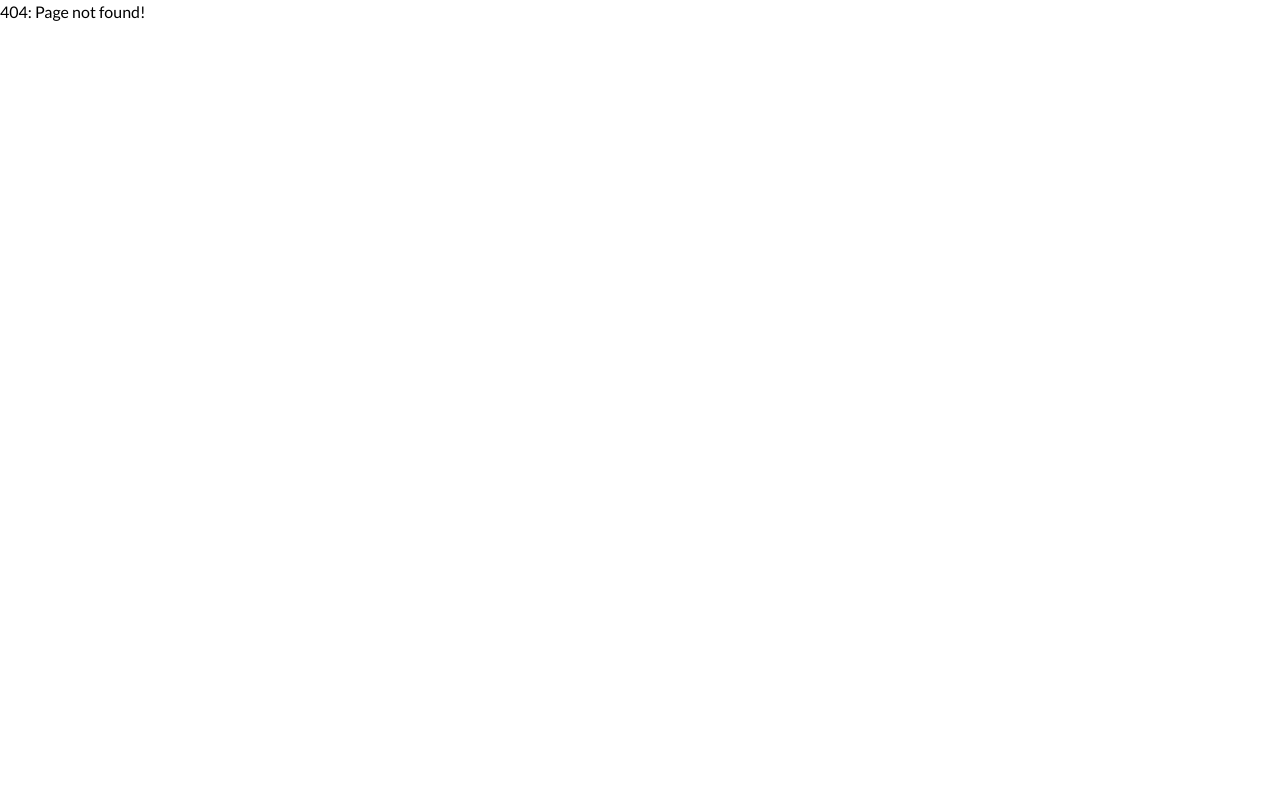
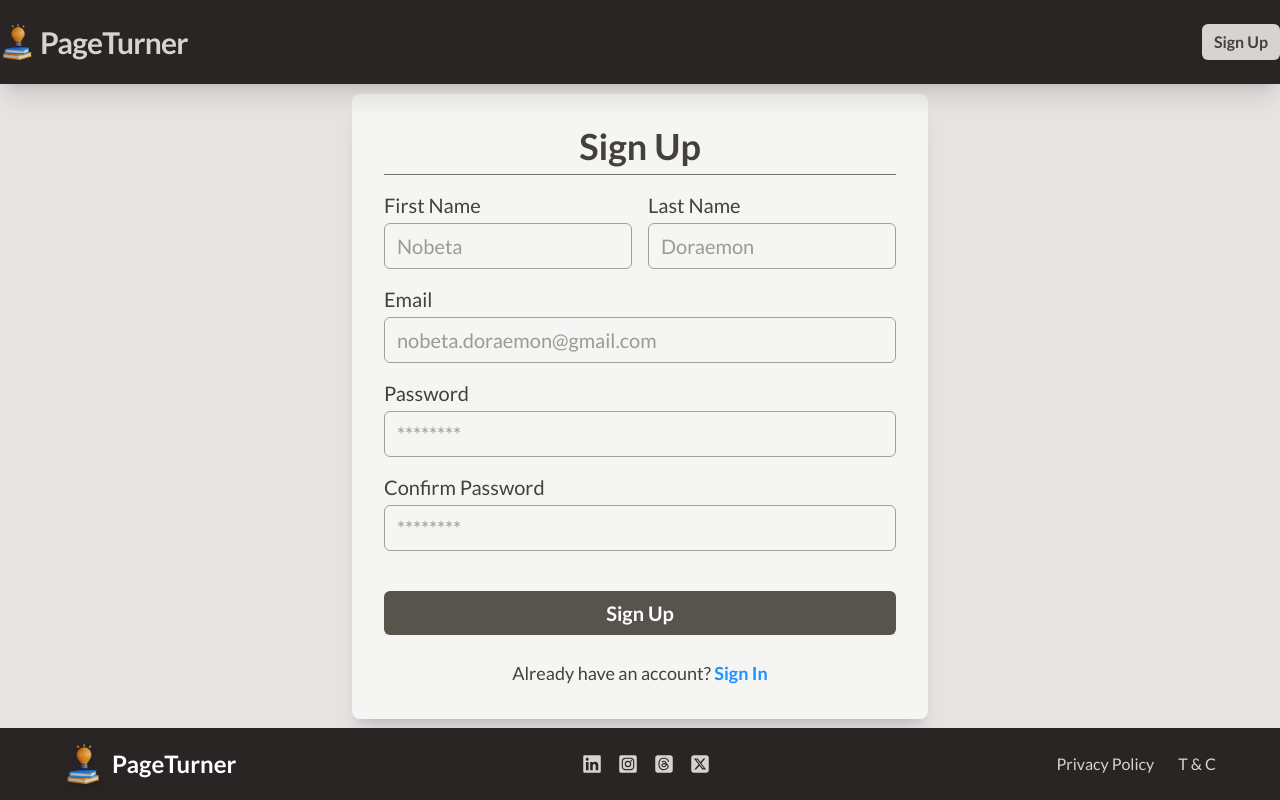
Before and after one commit to vig-tirakapadi18/mern-ts-page-turner, a React (Vite) app in the folder client/: page /sign-up in a window 1280 px wide. Before the commit this address had no page. Built offline with nearby package versions, Linux system fonts and the light colour scheme; a web font is replaced by a local one.

Commit message:
added Sign Up page and form validation with react-hook-form

```diff
--- a/client/package.json
+++ b/client/package.json
@@ -13,6 +13,7 @@
     "@tailwindcss/vite": "^4.0.0",
     "react": "^18.3.1",
     "react-dom": "^18.3.1",
+    "react-hook-form": "^7.54.2",
     "react-icons": "^5.4.0",
     "react-router-dom": "^7.1.3",
     "tailwindcss": "^4.0.0"
--- a/client/src/App.tsx
+++ b/client/src/App.tsx
@@ -1,6 +1,7 @@
 import { Route, Routes } from "react-router-dom";
 import Layout from "./layouts/Layout";
 import Hero from "./components/Hero";
+import SignUp from "./pages/SignUp";
 
 function App() {
   return (
@@ -13,6 +14,14 @@ function App() {
           </Layout>
         }
       />
+      <Route
+        path="/sign-up"
+        element={
+          <Layout>
+            <SignUp />
+          </Layout>
+        }
+      />
       <Route path="/search" element={<div>Search</div>} />
       <Route path="*" element={<div>404: Page not found!</div>} />
     </Routes>
--- a/client/src/components/Footer.tsx
+++ b/client/src/components/Footer.tsx
@@ -5,29 +5,44 @@ import { footerLinks } from "../lib/footerLinks";
 
 const Footer: FC = (): React.JSX.Element => {
   return (
-    <div className="absolute bottom-0 bg-stone-700 w-screen max-h-16 py-2 flex justify-around items-center">
-      <span className="text-3xl text-white font-bold tracking-tight">
-        <Link to="/" className="text-stone-300 flex gap-1">
-          <img src={logo} alt="" width={36} />
+    <footer className="bg-stone-800 w-full py-4 px-6 text-stone-300">
+      <div className="max-w-6xl mx-auto flex flex-col sm:flex-row justify-between items-center gap-4">
+        <Link
+          to="/"
+          className="flex items-center gap-2 text-white font-bold text-2xl"
+        >
+          <img
+            src={logo}
+            alt="PageTurner Logo"
+            width={40}
+            className="drop-shadow-lg"
+          />
           <span>PageTurner</span>
         </Link>
-      </span>
-      <div className="flex gap-2 group justify-center items-center ">
+
+        <div className="flex gap-4">
           {footerLinks.map((link) => (
             <Link
               key={link.href}
-            className="text-stone-300 text-2xl hover:text-stone-100"
               to={link.href}
+              className="text-xl hover:text-white transition-colors duration-200"
+              aria-label={link.label || "Social link"}
             >
               {link.icon}
             </Link>
           ))}
         </div>
-      <div className="flex flex-col gap-1 font-semibold text-stone-300">
-        <span className="hover:underline cursor-pointer">Privacy Policy</span>
-        <span className="hover:underline cursor-pointer">T & C</span>
+
+        <div className="flex gap-6 text-sm sm:text-base">
+          <Link to="/privacy-policy" className="hover:underline">
+            Privacy Policy
+          </Link>
+          <Link to="/terms-conditions" className="hover:underline">
+            T & C
+          </Link>
         </div>
       </div>
+    </footer>
   );
 };
 
--- a/client/src/layouts/Layout.tsx
+++ b/client/src/layouts/Layout.tsx
@@ -8,7 +8,7 @@ interface ILayoutProps {
 
 const Layout: FC<ILayoutProps> = ({ children }): React.JSX.Element => {
   return (
-    <div className="flex flex-col min-h-screen">
+    <div className="flex flex-col h-screen">
       <Header />
       <main className="flex-1">{children}</main>
       <Footer />
--- a/client/src/lib/footerLinks.tsx
+++ b/client/src/lib/footerLinks.tsx
@@ -2,8 +2,24 @@ import { FaInstagramSquare, FaLinkedin } from "react-icons/fa";
 import { FaSquareThreads, FaSquareXTwitter } from "react-icons/fa6";
 
 export const footerLinks = [
-  { icon: <FaLinkedin />, href: "https://www.linkedin.com/" },
-  { icon: <FaInstagramSquare />, href: "https://www.instagram.com/" },
-  { icon: <FaSquareThreads />, href: "https://threads.com/" },
-  { icon: <FaSquareXTwitter />, href: "https://twitter.com/" },
+  {
+    label: "LinkedIn",
+    icon: <FaLinkedin />,
+    href: "https://www.linkedin.com/",
+  },
+  {
+    label: "Instagram",
+    icon: <FaInstagramSquare />,
+    href: "https://www.instagram.com/",
+  },
+  {
+    label: "Threads",
+    icon: <FaSquareThreads />,
+    href: "https://threads.com/",
+  },
+  {
+    label: "Twitter",
+    icon: <FaSquareXTwitter />,
+    href: "https://twitter.com/",
+  },
 ];
--- /dev/null
+++ b/client/src/pages/SignUp.tsx
@@ -0,0 +1,142 @@
+import React, { FC } from "react";
+import { useForm } from "react-hook-form";
+import { Link } from "react-router-dom";
+
+interface IUserFormData {
+  firstName: string;
+  lastName: string;
+  email: string;
+  password: string;
+  confirmPassword: string;
+}
+
+const formControlClasses = "flex flex-col gap-1";
+const errorMessageClasses = "text-rose-500 text-md";
+
+const SignUp: FC = (): React.JSX.Element => {
+  const {
+    register,
+    watch,
+    handleSubmit,
+    formState: { errors },
+  } = useForm<IUserFormData>();
+
+  const onSubmit = handleSubmit((data) => {
+    console.log(data);
+    console.log(errors);
+  });
+
+  return (
+    <section className="flex justify-center items-center h-[100%] bg-stone-200 px-4">
+      <form
+        onSubmit={onSubmit}
+        className="bg-stone-100 p-6 sm:p-8 rounded-lg shadow-xl text-stone-700"
+      >
+        <h1 className="mb-4 text-3xl sm:text-4xl font-semibold text-stone-700 border-b pb-2 text-center border-stone-500">
+          Sign Up
+        </h1>
+
+        <div className="text-lg sm:text-xl space-y-3">
+          <div className="flex flex-col sm:flex-row gap-4">
+            <div className={formControlClasses}>
+              <label>First Name</label>
+              <input
+                type="text"
+                className="border border-stone-400 rounded-md px-3 py-2 focus:ring focus:ring-stone-300"
+                placeholder="Nobeta"
+                {...register("firstName", {
+                  required: "First Name is required!",
+                })}
+              />
+              <span className={errorMessageClasses}>
+                {errors.firstName?.message}
+              </span>
+            </div>
+            <div className={formControlClasses}>
+              <label>Last Name</label>
+              <input
+                type="text"
+                className="border border-stone-400 rounded-md px-3 py-2 focus:ring focus:ring-stone-300"
+                placeholder="Doraemon"
+                {...register("lastName", {
+                  required: "Last Name is required!",
+                })}
+              />
+              <span className={errorMessageClasses}>
+                {errors.lastName?.message}
+              </span>
+            </div>
+          </div>
+
+          <div className={formControlClasses}>
+            <label>Email</label>
+            <input
+              type="email"
+              className="border border-stone-400 rounded-md px-3 py-2 focus:ring focus:ring-stone-300"
+              placeholder="nobeta.doraemon@gmail.com"
+              {...register("email", { required: "Email is required!" })}
+            />
+            <span className={errorMessageClasses}>{errors.email?.message}</span>
+          </div>
+
+          <div className={formControlClasses}>
+            <label>Password</label>
+            <input
+              type="password"
+              className="border border-stone-400 rounded-md px-3 py-2 focus:ring focus:ring-stone-300"
+              placeholder="********"
+              {...register("password", {
+                required: "Password is required!",
+                minLength: {
+                  value: 8,
+                  message: "Password must be atleast 8 characters!",
+                },
+              })}
+            />
+            <span className={errorMessageClasses}>
+              {errors.password?.message}
+            </span>
+          </div>
+
+          <div className={formControlClasses}>
+            <label>Confirm Password</label>
+            <input
+              type="password"
+              className="border border-stone-400 rounded-md px-3 py-2 focus:ring focus:ring-stone-300"
+              placeholder="********"
+              {...register("confirmPassword", {
+                validate: (value) => {
+                  if (!value) return "Confirm Password is required!";
+                  else if (watch("password") !== value)
+                    return "Passwords do not match!";
+                },
+              })}
+            />
+            <span className={errorMessageClasses}>
+              {errors.confirmPassword?.message}
+            </span>
+          </div>
+
+          <button
+            type="submit"
+            className="bg-stone-600 w-full mt-4 sm:mt-6 font-semibold cursor-pointer py-2 rounded-md text-white hover:bg-stone-700 transition-all"
+          >
+            Sign Up
+          </button>
+
+          <span className="block text-center text-base sm:text-lg mt-3">
+            Already have an account?{" "}
+            <Link
+              to="/sign-in"
+              className="text-[dodgerblue] font-semibold hover:underline"
+            >
+              Sign In
+            </Link>
+          </span>
+        </div>
+      </form>
+    </section>
+  );
+};
+
+export default SignUp;
```
Also changed, not shown: 1 other file (tests, documents, lock files or other folders). Lines whose indentation alone changed are shown as unchanged.
